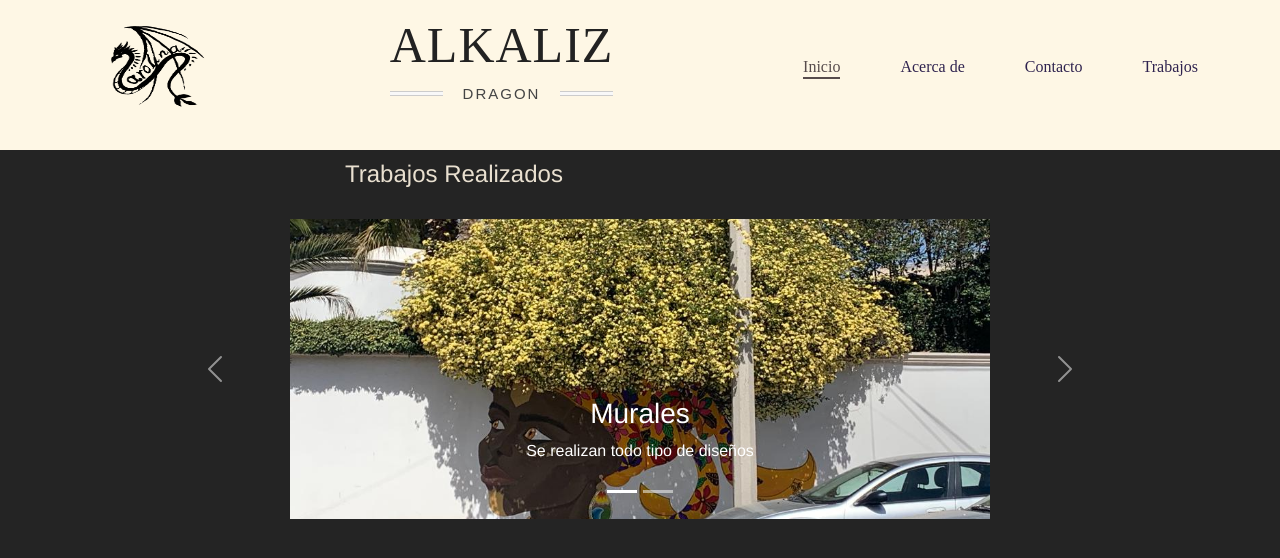
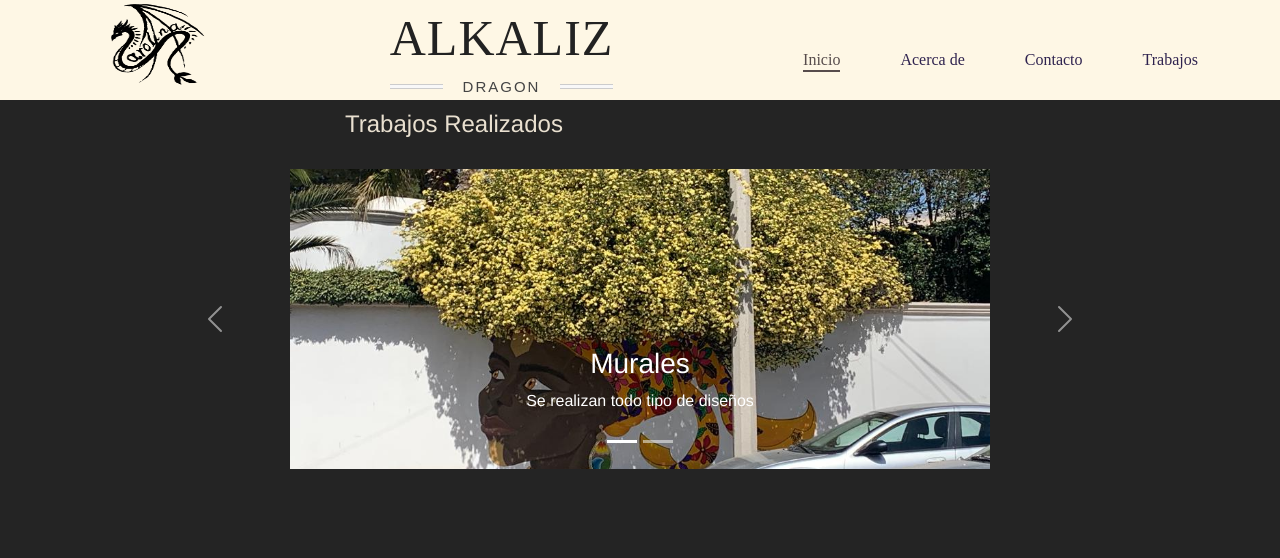
Before and after one commit to FabianGoCha/Alkaliz-web, a React (Vite) app: page / in a window 1280 px wide. Shown: the top 558 px of the page. Built offline with nearby package versions, Linux system fonts and the light colour scheme.

Commit message:
logo and h1 a  tag

```diff
--- a/src/Navbar/Navbar.css
+++ b/src/Navbar/Navbar.css
@@ -9,6 +9,7 @@
   width: 150px;
   height: 100PX;
   text-indent: -99999px;
+  top: -15px;
 }
 
 .container {
@@ -22,7 +23,7 @@
 }
 
 .navbar {
-  height: 150px;
+  height: 100px;
   background-color: #fef7e5;
   position: relative;
   z-index: 1000;
@@ -38,6 +39,12 @@
   font-family:"Playfair Display", serif;
   font-weight:400;
 }
+
+.titulo h1 a {
+  text-decoration: none;
+  color:#222;
+}
+
 .titulo h1 span {
   margin-top: 5px;
   font-size:15px;
@@ -68,6 +75,7 @@
 
 .menu-icon {
   display: none;
+
 }
 
 .nav-elements ul {
@@ -81,11 +89,20 @@
   margin-right: 60px;
 }
 
+.logo a {
+  cursor: pointer;
+}
+
 .nav-elements ul a {
   font-size: 16px;
   font-weight: 400;
   color: #2f234f;
   text-decoration: none;
+}
+
+.nav-elements ul li a:hover {
+  color: #1e133d;
+  background-color: #f7ecd0;
 }
 
 .nav-elements ul a.active {
@@ -104,7 +121,7 @@
   background-color: #574c4c;
 }
 
-@media (max-width: 768px) {
+@media (max-width: 1150px) {
   .nav-elements ul li:not(:last-child) {
     margin-right: 30px;
   }
@@ -114,6 +131,7 @@
   .menu-icon {
     display: block;
     cursor: pointer;
+
   }
 
   .nav-elements {
--- a/src/Navbar/Navbar.jsx
+++ b/src/Navbar/Navbar.jsx
@@ -14,12 +14,14 @@ const Navbar = () => {
     return(
             <nav className='navbar'>
                 <div className='container'>
-                    <div className="logo">
-                        <a to="/">Logo</a>
-                    </div>
+                    <NavLink to="/">
+                        <div className="logo">
+                            Logo
+                        </div>
+                    </NavLink>
                     <div className="titulo">
                         <h1>
-                            <a to="/">Alkaliz</a>
+                            <NavLink to="/">Alkaliz</NavLink>
                             <span>
                                 dragon
                             </span>
@@ -27,7 +29,7 @@ const Navbar = () => {
 
                     </div>
                     <div className='menu-icon' onClick={handleShowNavbar}>
-                        <GiHamburgerMenu size={50}/>
+                        <GiHamburgerMenu size={40}/>
                     </div>
                     <div className={`nav-elements  ${showNavbar && 'active'}`}>
                         <ul>
```
